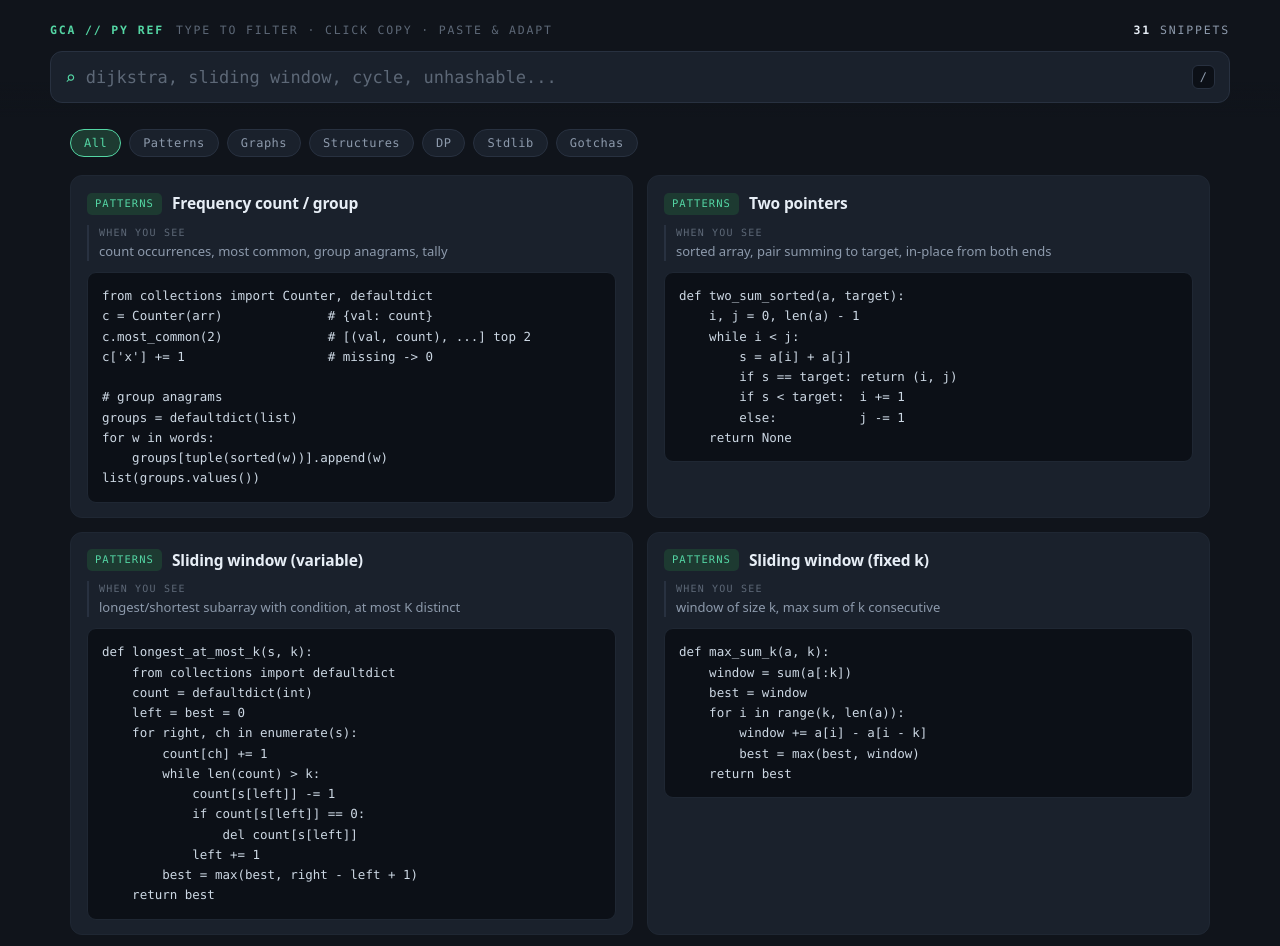
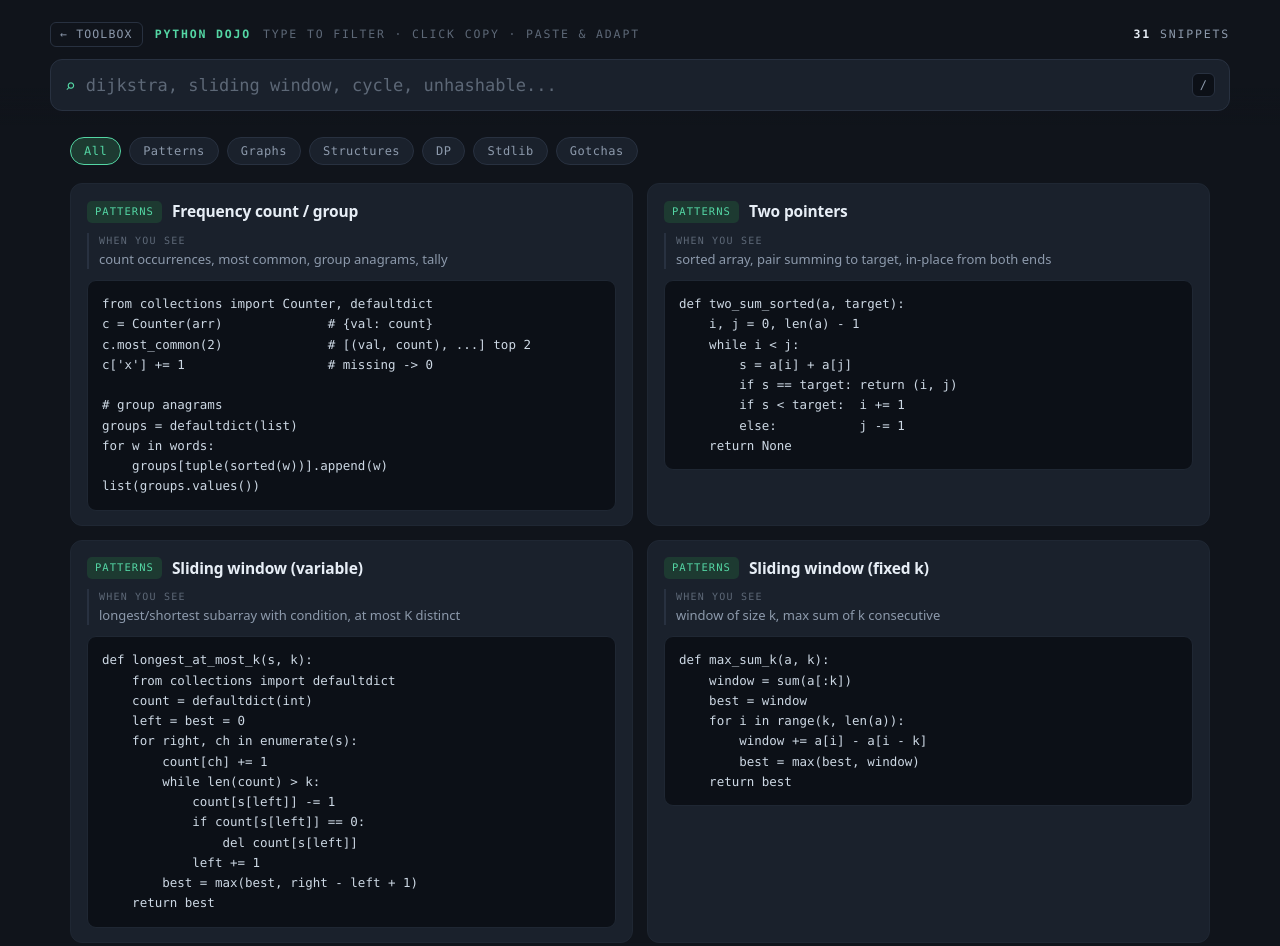
Before and after one commit to andresgarbio/toolbox_andres-, a plain HTML site: page index.html in a window 1280 px wide. Shown: the top 946 px of the page. Drawn offline with Linux system fonts and the light colour scheme.

Commit message:
Add files via upload

```diff
--- a/index.html
+++ b/index.html
@@ -3,7 +3,7 @@
 <head>
 <meta charset="utf-8">
 <meta name="viewport" content="width=device-width, initial-scale=1">
-<title>GCA Python Reference</title>
+<title>Python Dojo</title>
 <style>
   :root{
     --ink:#10141b;
@@ -43,6 +43,12 @@
     text-transform:uppercase; color:var(--faint); margin-bottom:12px;
   }
   .eyebrow b{color:var(--accent); font-weight:600; letter-spacing:.16em}
+  .eyebrow .home{
+    color:var(--muted); text-decoration:none; letter-spacing:.1em;
+    border:1px solid var(--line); border-radius:6px; padding:3px 9px;
+    transition:all .12s;
+  }
+  .eyebrow .home:hover{color:var(--text); border-color:var(--faint)}
   .eyebrow .count{margin-left:auto; color:var(--muted)}
   .eyebrow .count b{color:var(--text); font-weight:600}
 
@@ -160,7 +166,8 @@
 <header>
   <div class="bar">
     <div class="eyebrow">
-      <b>GCA // PY REF</b>
+      <a class="home" href="../">&larr; Toolbox</a>
+      <b>PYTHON DOJO</b>
       <span>type to filter &middot; click copy &middot; paste &amp; adapt</span>
       <span class="count"><b id="n">0</b> snippets</span>
     </div>
```
Also changed, not shown: 1 other file.
